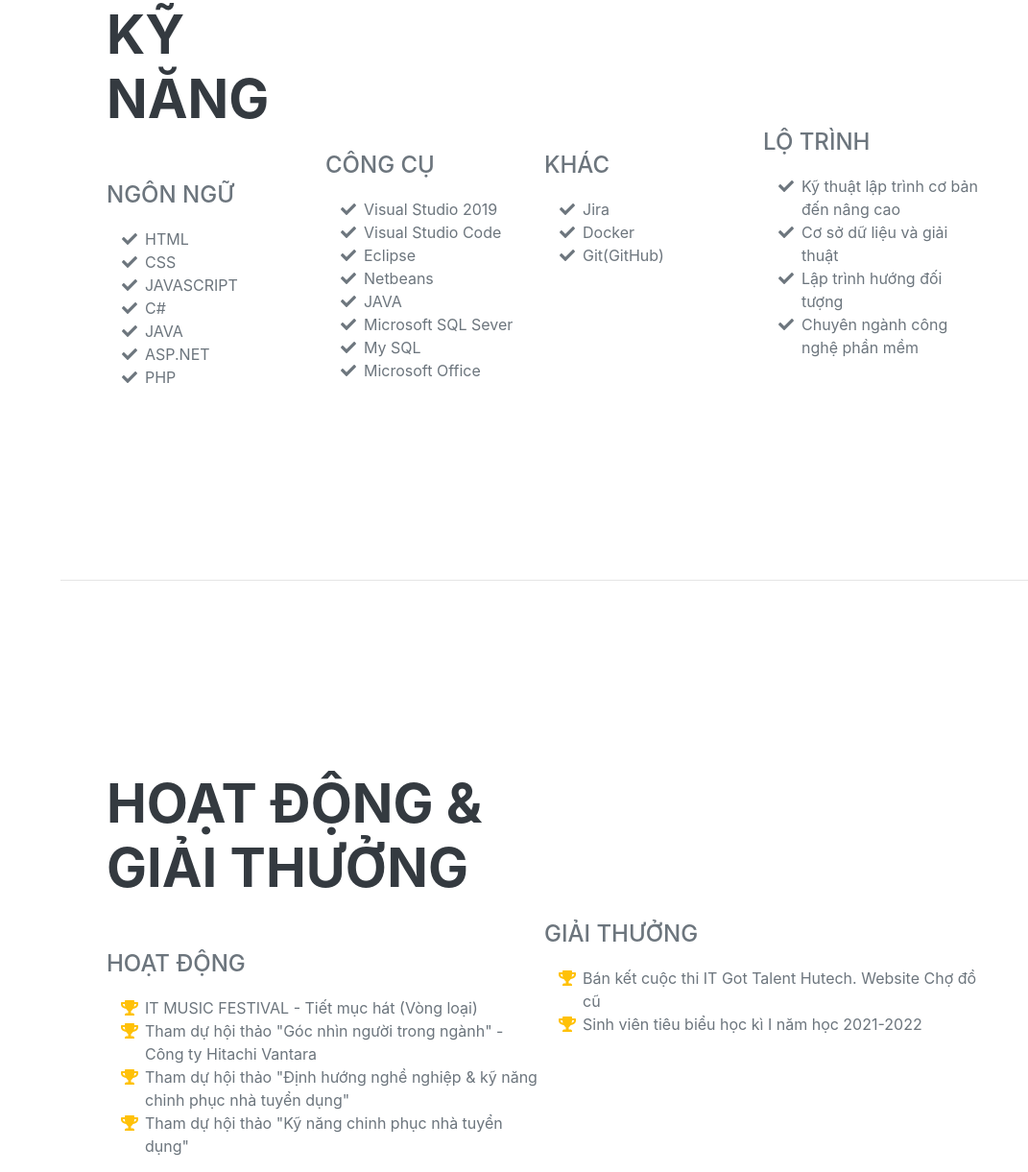
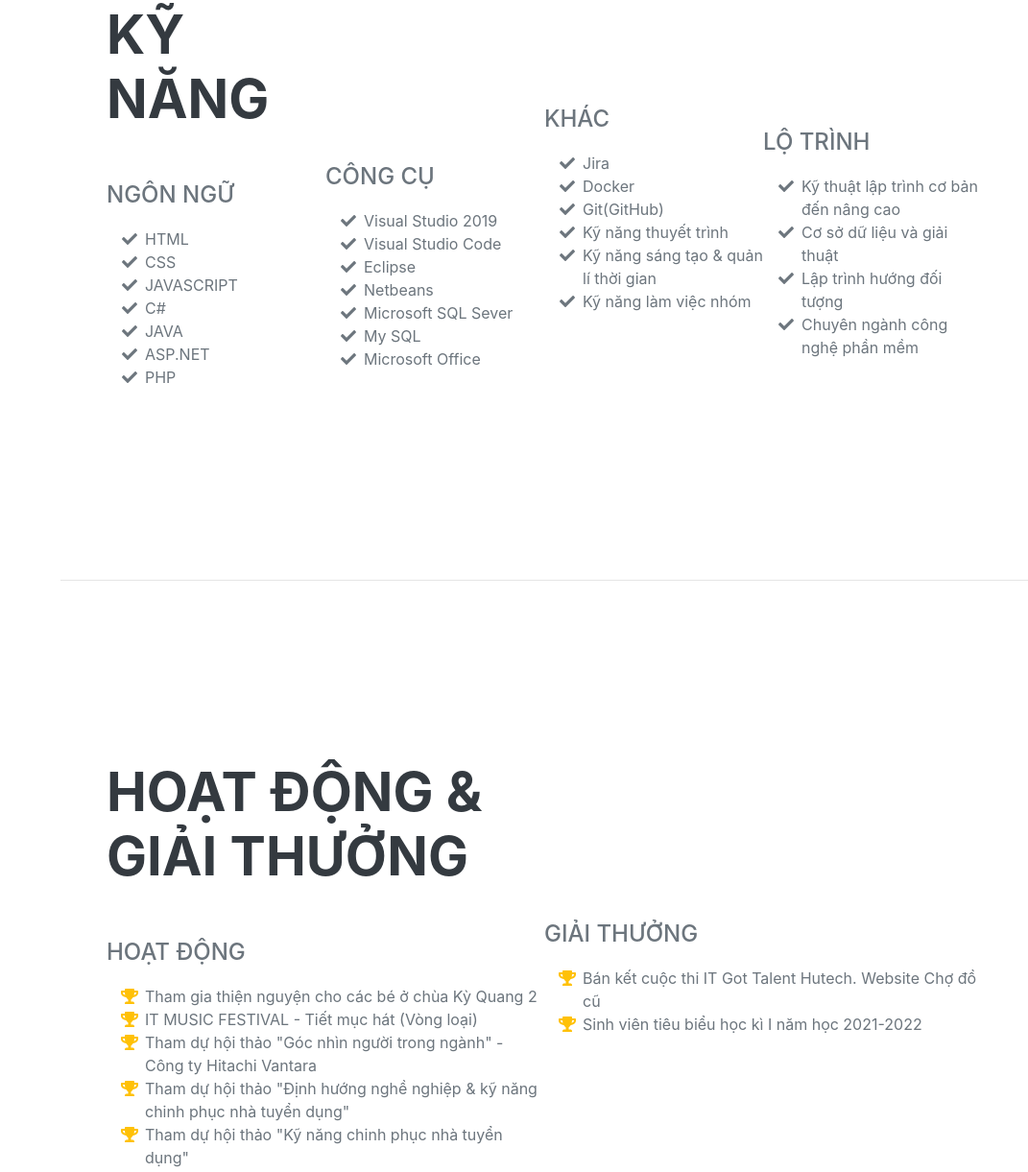
Before and after one commit to tn-duyit/Profile, a plain HTML site: page index.html in a window 1280 px wide. Shown: the part 2748-3969 px from the top of the page at 96% size, without its empty margins (209-1280 px from the left). Drawn offline with nearby package versions, Linux system fonts and the light colour scheme; a web font is replaced by a local one.

Commit message:
update hoat dong va giai thuong

```diff
--- a/index.html
+++ b/index.html
@@ -168,7 +168,6 @@
                         <li><span class="fa-li"><i class="fas fa-check"></i></span>Visual Studio Code</li>
                         <li><span class="fa-li"><i class="fas fa-check"></i></span>Eclipse</li>
                         <li><span class="fa-li"><i class="fas fa-check"></i></span>Netbeans</li>
-                        <li><span class="fa-li"><i class="fas fa-check"></i></span>JAVA</li>
                         <li><span class="fa-li"><i class="fas fa-check"></i></span>Microsoft SQL Sever</li>
                         <li><span class="fa-li"><i class="fas fa-check"></i></span>My SQL</li>
                         <li><span class="fa-li"><i class="fas fa-check"></i></span>Microsoft Office</li>
@@ -181,6 +180,9 @@
                         <li><span class="fa-li"><i class="fas fa-check"></i></span>Jira</li>
                         <li><span class="fa-li"><i class="fas fa-check"></i></span>Docker</li>
                         <li><span class="fa-li"><i class="fas fa-check"></i></span>Git(GitHub)</li>
+                        <li><span class="fa-li"><i class="fas fa-check"></i></span>Kỹ năng thuyết trình</li>
+                        <li><span class="fa-li"><i class="fas fa-check"></i></span>Kỹ năng sáng tạo & quản lí thời gian</li>
+                        <li><span class="fa-li"><i class="fas fa-check"></i></span>Kỹ năng làm việc nhóm</li>
                     </ul>
                 </div>
                 <div class="resume-section-content">
@@ -201,6 +203,10 @@
                     <h2 class="mb-5">Hoạt Động & Giải Thưởng</h2>
                     <div class="subheading mb-3">Hoạt động</div>
                     <ul class="fa-ul mb-0">
+                        <li>
+                            <span class="fa-li"><i class="fas fa-trophy text-warning"></i></span>
+                            Tham gia thiện nguyện cho các bé ở chùa Kỳ Quang 2
+                        </li>
                         <li>
                             <span class="fa-li"><i class="fas fa-trophy text-warning"></i></span>
                             IT MUSIC FESTIVAL - Tiết mục hát (Vòng loại)
```
